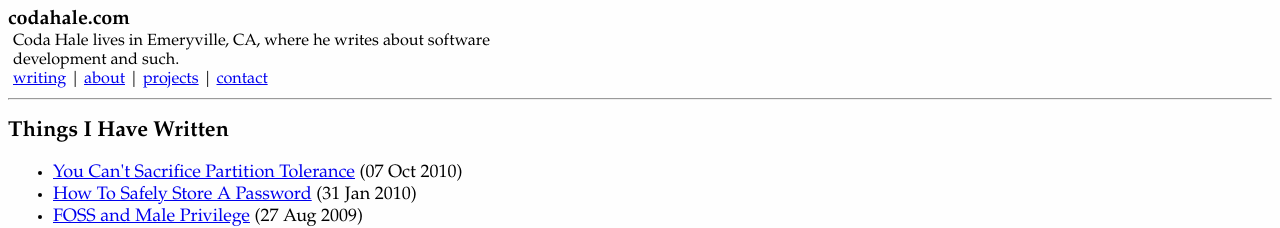
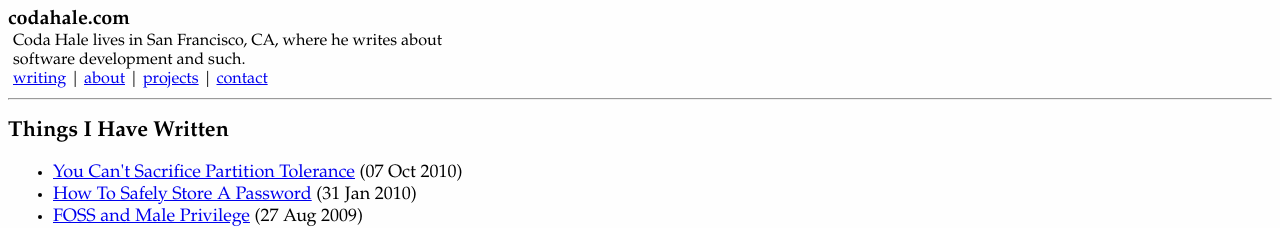
Before and after one commit to prahaladbelavadi/codahale.com, a Jekyll site: the page built from index.html, in a window 1280 px wide. Shown: the top 228 px of the page. Built offline with Jekyll 4.4.1, drawn with Linux system fonts in a browser that asks for light colours; Markdown is read by kramdown in place of the engine named in the settings.

Commit message:
I moved.

```diff
--- a/_layouts/default.html
+++ b/_layouts/default.html
@@ -14,7 +14,7 @@
 	<div id="header">
 		<h1><a href="/">codahale.com</a></h1>
 		<p>
-			Coda Hale lives in Emeryville, CA, where he writes about software
+			Coda Hale lives in San Francisco, CA, where he writes about software
 			development and such.
 		</p>
 		<p>
```
